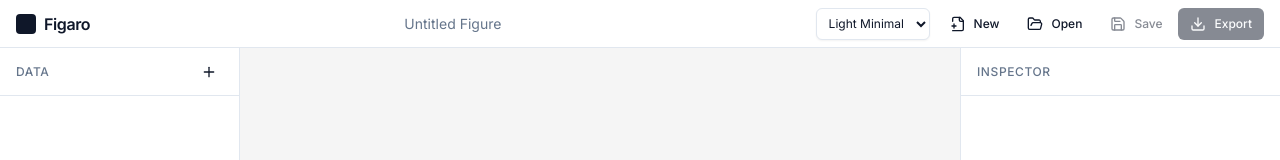
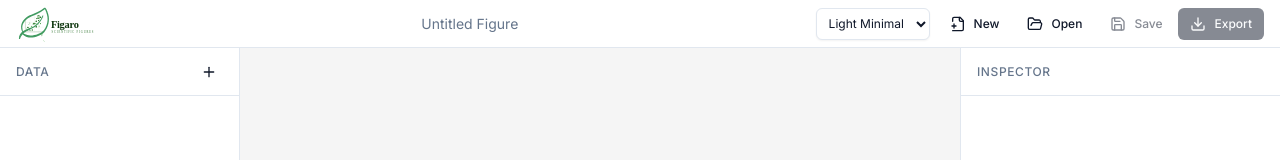
Before and after one commit to yuvalbloch/figaro-, a React (Vite) app: page / in a window 1280 px wide. Shown: the top 160 px of the page. Built offline with nearby package versions, Linux system fonts and the light colour scheme.

Commit message:
adding logo to Figaro :)

```diff
--- a/src/components/topbar/TopBar.jsx
+++ b/src/components/topbar/TopBar.jsx
@@ -40,10 +40,12 @@ export function TopBar() {
 
   return (
     <header className="h-12 shrink-0 border-b border-border bg-background flex items-center px-4 gap-4">
-      <div className="flex items-center gap-2">
-        <div className="h-5 w-5 rounded-sm bg-foreground" />
-        <span className="font-semibold tracking-tight">Figaro</span>
-      </div>
+      <img
+        src="/figaro_logo.svg"
+        alt="Figaro"
+        className="h-9 w-auto shrink-0"
+        draggable={false}
+      />
 
       <div className="flex-1 flex items-center justify-center">
         <span className="text-sm text-muted-foreground truncate max-w-[40ch]">{meta.name}</span>
```
Also changed, not shown: public/figaro_logo.svg (added).
